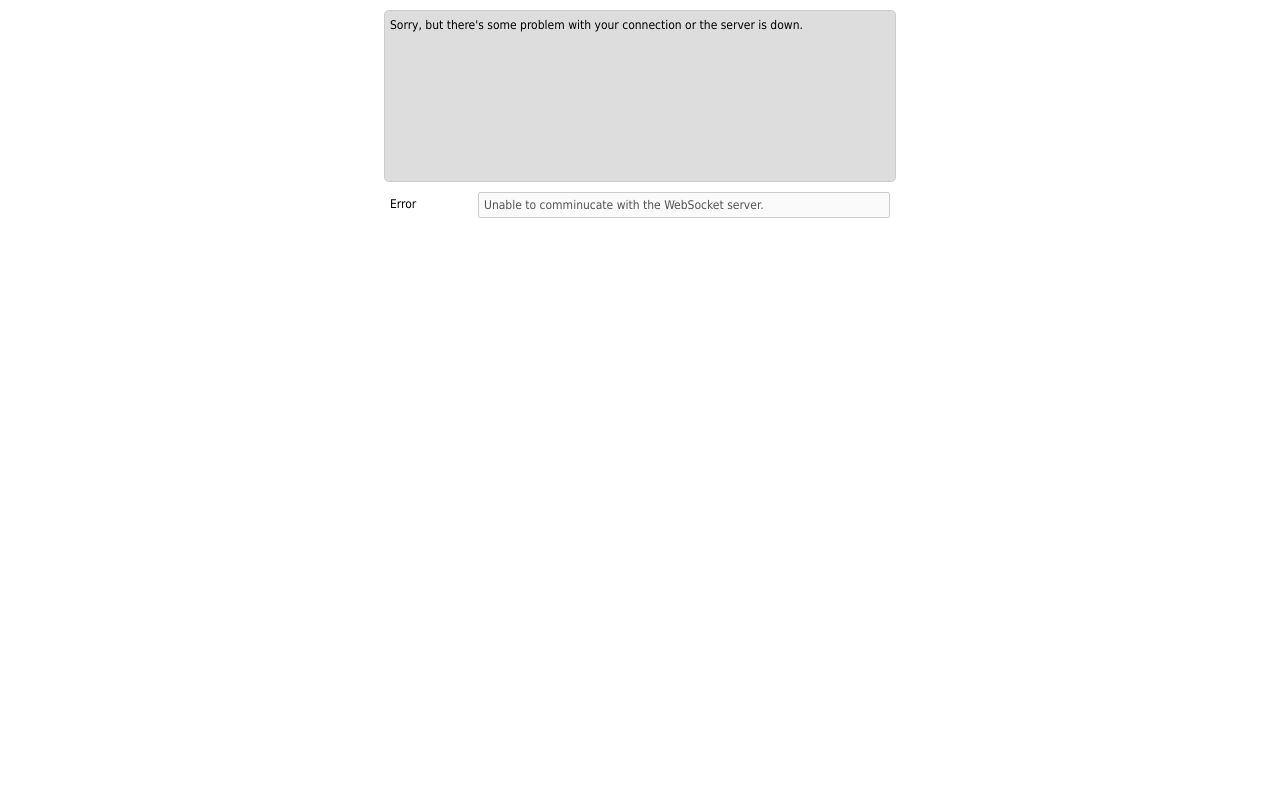
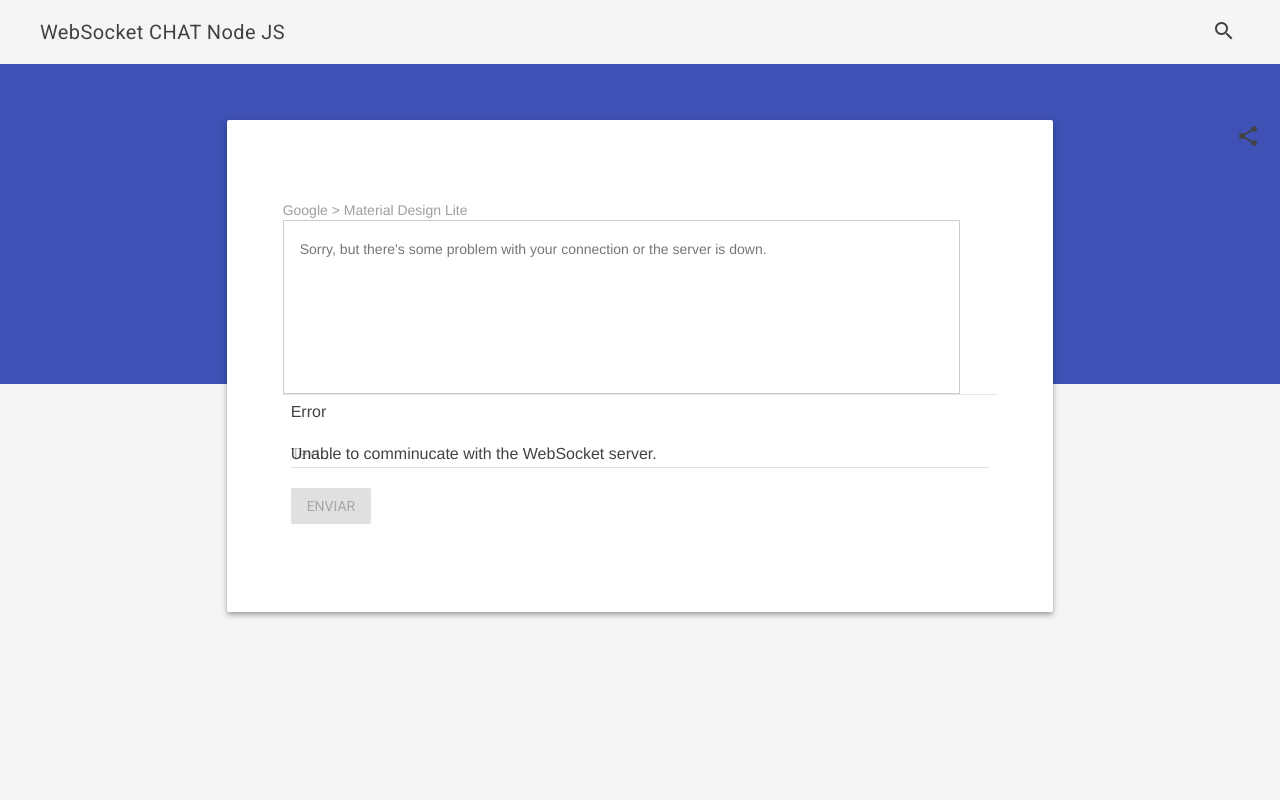
Before and after one commit to SystemBlad/node-js-chat-server, a website: page index.html in a window 1280 px wide. Drawn offline with nearby package versions, Linux system fonts and the light colour scheme.

Commit message:
Material Design Implementation

```diff
--- a/index.html
+++ b/index.html
@@ -1,61 +1,173 @@
-<!DOCTYPE html>
-<html>
+<!doctype html>
+<!--
+  Material Design Lite
+  Copyright 2015 Google Inc. All rights reserved.
+
+  Licensed under the Apache License, Version 2.0 (the "License");
+  you may not use this file except in compliance with the License.
+  You may obtain a copy of the License at
+
+      https://www.apache.org/licenses/LICENSE-2.0
+
+  Unless required by applicable law or agreed to in writing, software
+  distributed under the License is distributed on an "AS IS" BASIS,
+  WITHOUT WARRANTIES OR CONDITIONS OF ANY KIND, either express or implied.
+  See the License for the specific language governing permissions and
+  limitations under the License
+-->
+<html lang="en">
 <head>
     <meta charset="utf-8">
-    <title>WebSockets - Simple chat</title>
+    <meta http-equiv="X-UA-Compatible" content="IE=edge">
+    <meta name="description" content="A front-end template that helps you build fast, modern mobile web apps.">
+    <meta name="viewport" content="width=device-width, initial-scale=1.0, minimum-scale=1.0">
+    <title>Material Design Lite</title>
+
+    <!-- Add to homescreen for Chrome on Android -->
+    <meta name="mobile-web-app-capable" content="yes">
+    <link rel="icon" sizes="192x192" href="images/android-desktop.png">
+
+    <!-- Add to homescreen for Safari on iOS -->
+    <meta name="apple-mobile-web-app-capable" content="yes">
+    <meta name="apple-mobile-web-app-status-bar-style" content="black">
+    <meta name="apple-mobile-web-app-title" content="Material Design Lite">
+    <link rel="apple-touch-icon-precomposed" href="images/ios-desktop.png">
+
+    <!-- Tile icon for Win8 (144x144 + tile color) -->
+    <meta name="msapplication-TileImage" content="images/touch/ms-touch-icon-144x144-precomposed.png">
+    <meta name="msapplication-TileColor" content="#3372DF">
+
+    <link rel="shortcut icon" href="images/favicon.png">
+
+    <!-- SEO: If your mobile URL is different from the desktop URL, add a canonical link to the desktop page https://developers.google.com/webmasters/smartphone-sites/feature-phones -->
+    <!--
+    <link rel="canonical" href="http://www.example.com/">
+    -->
+
+    <link rel="stylesheet"
+          href="https://fonts.googleapis.com/css?family=Roboto:regular,bold,italic,thin,light,bolditalic,black,medium&amp;lang=en">
+    <link rel="stylesheet" href="https://fonts.googleapis.com/icon?family=Material+Icons">
+    <link rel="stylesheet" href="https://code.getmdl.io/1.3.0/material.teal-red.min.css">
 
     <style>
-        * {
-            font-family: tahoma;
-            font-size: 12px;
-            padding: 0px;
-            margin: 0px;
+        #view-source {
+            position: fixed;
+            display: block;
+            right: 0;
+            bottom: 0;
+            margin-right: 40px;
+            margin-bottom: 40px;
+            z-index: 900;
         }
 
-        p {
-            line-height: 18px;
+        .demo-ribbon {
+            width: 100%;
+            height: 40vh;
+            background-color: #3F51B5;
+            flex-shrink: 0;
         }
 
-        div {
-            width: 500px;
-            margin-left: auto;
-            margin-right: auto;
+        .demo-main {
+            margin-top: -35vh;
+            flex-shrink: 0;
+        }
+
+        .demo-header .mdl-layout__header-row {
+            padding-left: 40px;
+        }
+
+        .demo-container {
+            max-width: 1600px;
+            width: calc(100% - 16px);
+            margin: 0 auto;
+        }
+
+        .demo-content {
+            border-radius: 2px;
+            padding: 80px 56px;
+            margin-bottom: 80px;
+        }
+
+        .demo-layout.is-small-screen .demo-content {
+            padding: 40px 28px;
+        }
+
+        .demo-content h3 {
+            margin-top: 48px;
+        }
+
+        .demo-footer {
+            padding-left: 40px;
+        }
+
+        .demo-footer .mdl-mini-footer--link-list a {
+            font-size: 13px;
         }
 
         #content {
-            padding: 5px;
-            background: #ddd;
-            border-radius: 5px;
             overflow-y: scroll;
             border: 1px solid #CCC;
-            margin-top: 10px;
-            height: 160px;
-        }
-
-        #input {
-            border-radius: 2px;
-            border: 1px solid #ccc;
-            margin-top: 10px;
-            padding: 5px;
-            width: 400px;
-        }
-
-        #status {
-            width: 88px;
-            display: block;
-            float: left;
-            margin-top: 15px;
+            min-height: 140px;
+            max-height: 260px;
         }
     </style>
 </head>
-<body>
-<div id="content"></div>
-<div>
-    <span id="status">Connecting...</span>
-    <input type="text" id="input" disabled="disabled"/>
+<body class="mdl-demo mdl-color--grey-100 mdl-color-text--grey-700 mdl-base">
+<div class="demo-layout mdl-layout mdl-layout--fixed-header mdl-js-layout mdl-color--grey-100">
+    <header class="demo-header mdl-layout__header mdl-layout__header--scroll mdl-color--grey-100 mdl-color-text--grey-800">
+        <div class="mdl-layout__header-row">
+            <span class="mdl-layout-title">WebSocket CHAT Node JS</span>
+            <div class="mdl-layout-spacer"></div>
+            <div class="mdl-textfield mdl-js-textfield mdl-textfield--expandable">
+                <label class="mdl-button mdl-js-button mdl-button--icon" for="search">
+                    <i class="material-icons">search</i>
+                </label>
+                <div class="mdl-textfield__expandable-holder">
+                    <input class="mdl-textfield__input" type="text" id="search">
+                    <label class="mdl-textfield__label" for="search">Enter your query...</label>
+                </div>
+            </div>
+        </div>
+    </header>
+    <div class="demo-ribbon"></div>
+    <main class="demo-main mdl-layout__content">
+        <div class="demo-container mdl-grid">
+            <div class="mdl-cell mdl-cell--2-col mdl-cell--hide-tablet mdl-cell--hide-phone"></div>
+            <div class="demo-content mdl-color--white mdl-shadow--4dp content mdl-color-text--grey-800 mdl-cell mdl-cell--8-col">
+                <div class="demo-crumbs mdl-color-text--grey-500">
+                    Google &gt; Material Design Lite
+                </div>
+
+                <div id="content" class="mdl-card__supporting-text">
+                </div>
+                <div class="mdl-card__actions mdl-card--border">
+
+                    <span id="status">Connecting...</span>
+
+                    <form action="#">
+                        <div class="mdl-textfield mdl-js-textfield" style="width: 100%;">
+                            <input id="input" class="mdl-textfield__input" type="text">
+                            <label class="mdl-textfield__label" for="input">Text...</label>
+                        </div>
+                    </form>
+                    <button disabled="disabled" id="target" class="mdl-button mdl-js-button mdl-button--raised mdl-js-ripple-effect mdl-button--accent">
+                        Enviar
+                    </button>
+                </div>
+                <div class="mdl-card__menu">
+                    <button class="mdl-button mdl-button--icon mdl-js-button mdl-js-ripple-effect">
+                        <i class="material-icons">share</i>
+                    </button>
+                </div>
+
+            </div>
+        </div>
+    </main>
 </div>
 
 <script src="//ajax.googleapis.com/ajax/libs/jquery/1.9.1/jquery.min.js"></script>
+<script defer src="https://code.getmdl.io/1.3.0/material.min.js"></script>
+
 <script>
     $(function () {
         "use strict";
@@ -80,6 +192,7 @@
                 + 'support WebSockets.'
             }));
             input.hide();
+            $('#target').hide();
             $('span').hide();
             return;
         }
@@ -90,6 +203,7 @@
         connection.onopen = function () {
             // first we want users to enter their names
             input.removeAttr('disabled');
+            $('#target').removeAttr('disabled');
             status.text('Choose name:');
         };
 
@@ -119,6 +233,7 @@
                 myColor = json.data;
                 status.text(myName + ': ').css('color', myColor);
                 input.removeAttr('disabled').focus();
+                $('#target').removeAttr('disabled');
                 // from now user can start sending messages
             } else if (json.type === 'history') { // entire message history
                 // insert every single message to the chat window
@@ -128,6 +243,7 @@
                 }
             } else if (json.type === 'message') { // it's a single message
                 input.removeAttr('disabled'); // let the user write another message
+                $('#target').removeAttr('disabled');
                 addMessage(json.data.author, json.data.text,
                     json.data.color, new Date(json.data.time));
             } else {
@@ -138,24 +254,25 @@
         /**
          * Send mesage when user presses Enter key
          */
-        input.keydown(function (e) {
-            if (e.keyCode === 13) {
-                var msg = $(this).val();
+        $('#target').click(function() {
+                var msg = $('#input').val();
                 if (!msg) {
                     return;
                 }
                 // send the message as an ordinary text
                 connection.send(msg);
-                $(this).val('');
+                $('#input').val('');
+            input.removeAttr('disabled').focus();
                 // disable the input field to make the user wait until server
                 // sends back response
-                input.attr('disabled', 'disabled');
+
+            $('#target').attr("disabled","disabled");
 
                 // we know that the first message sent from a user their name
                 if (myName === false) {
                     myName = msg;
                 }
-            }
+
         });
 
         /**
@@ -168,6 +285,7 @@
                 status.text('Error');
                 input.attr('disabled', 'disabled').val('Unable to comminucate '
                     + 'with the WebSocket server.');
+                $('#target').attr("disabled","disabled");
             }
         }, 3000);
 
@@ -184,20 +302,3 @@
 </script>
 </body>
 </html>
-
-<!--
-<html>
-  <body>
-    <p id='server-time'></p>
-    <script>
-      var HOST = location.origin.replace(/^http/, 'ws')
-      var ws = new WebSocket(HOST);
-      var el = document.getElementById('server-time');
-
-      ws.onmessage = function (event) {
-        el.innerHTML = 'Server time: ' + event.data;
-      };
-    </script>
-  </body>
-</html>
--->
```
Also changed, not shown: server.js (+9 -3 lines).
